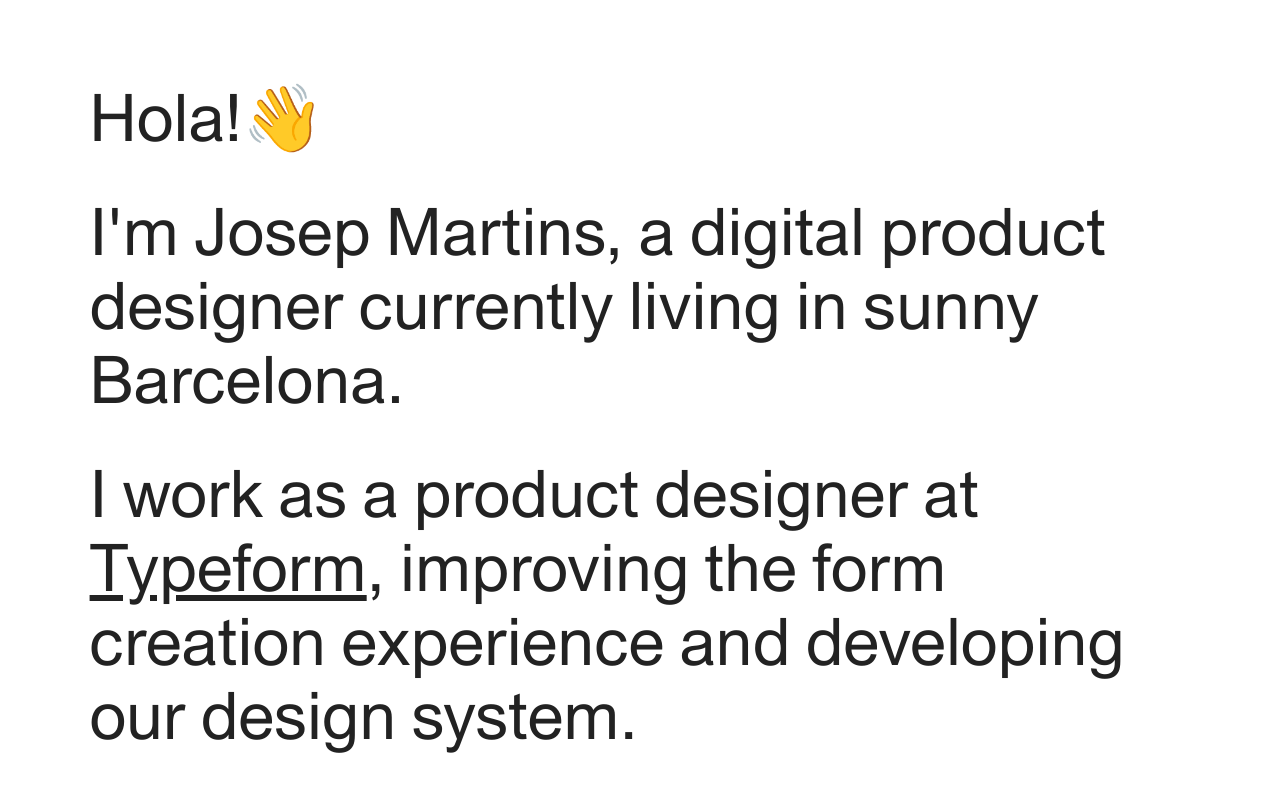
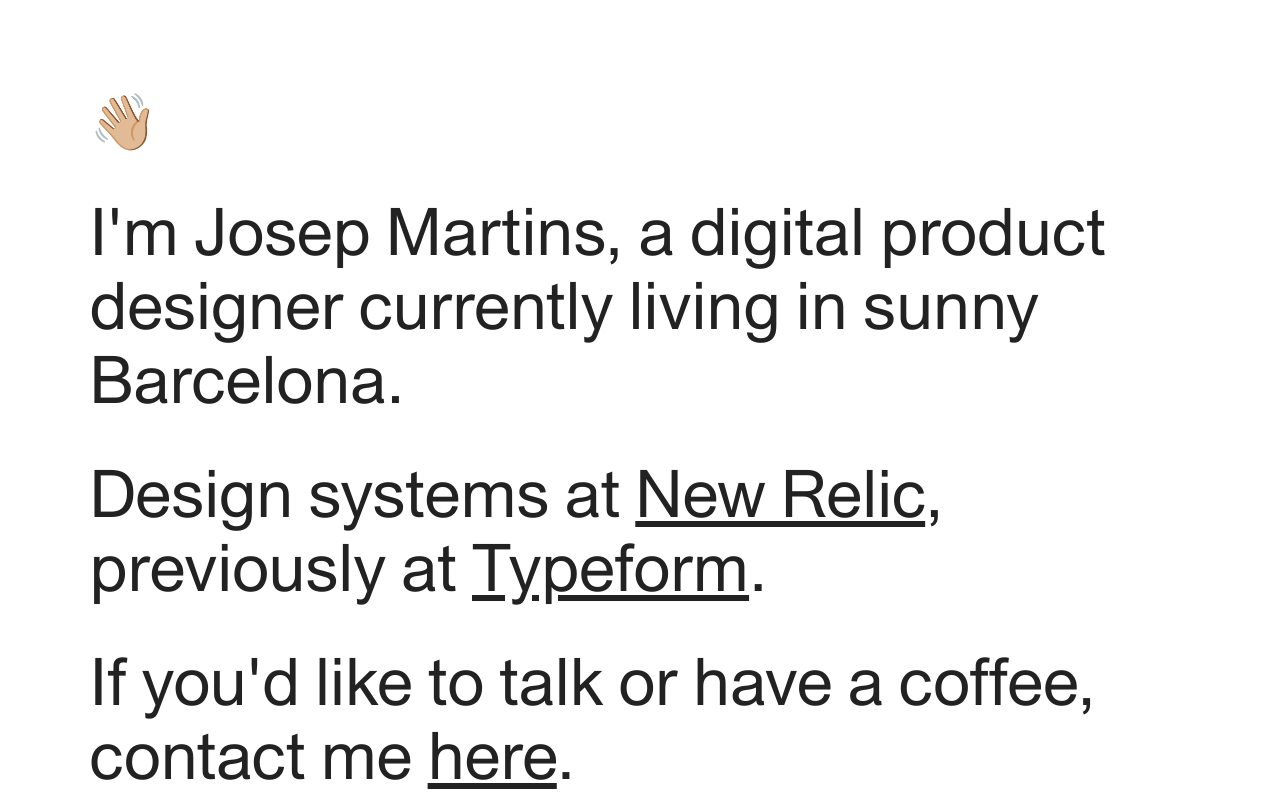
Before and after one commit to josepmartins/portfolio, a React (Create React App) app: page / in a window 1280 px wide. Shown: the top 800 px of the page. Built offline with nearby package versions, Linux system fonts and the light colour scheme.

Commit message:
New relic bio

```diff
--- a/src/pages/home.js
+++ b/src/pages/home.js
@@ -17,8 +17,7 @@
 const Home = () => (
   <Wrapper>
     <Content kind='h1'>
-      Hola!
-      <span role="img" aria-label="emoji">👋</span>
+      <small role="img" aria-label="emoji">👋🏼</small>
     </Content>
 
     <Content>
@@ -26,7 +25,7 @@
     </Content>
 
     <Content>
-      I work as a product designer at <a target='_blank' rel="noopener noreferrer" href='https://www.typeform.com/'>Typeform</a>, improving the form creation experience and developing our design system.
+      Design systems at <a target='_blank' rel="noopener noreferrer" href='https://newrelic.com/'>New Relic</a>, previously at <a target='_blank' rel="noopener noreferrer" href='https://typeform.com/'>Typeform</a>.
     </Content>
 
     <Content>
```
